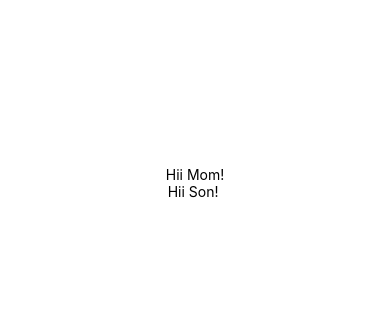
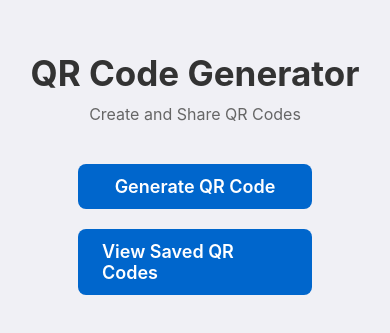
Before and after one commit to Altairian7/expo_qr_code_generator, a React Native app: screen / in a window 390 px wide. Shown: the part 239-572 px from the top of the page. Built offline with nearby package versions, Linux system fonts and the light colour scheme.

Commit message:
Added homepage to the codebase

```diff
--- a/App.js
+++ b/App.js
@@ -1,21 +1,54 @@
-import { StatusBar } from 'expo-status-bar';
-import { StyleSheet, Text, View } from 'react-native';
+import React from 'react';
+import { View, Text, StyleSheet, TouchableOpacity, SafeAreaView } from 'react-native';
 
 export default function App() {
   return (
-    <View style={styles.container}>
-      <Text>Hii Mom!</Text>
-      <Text>Hii Son! </Text>
-      <StatusBar style="auto" />
-    </View>
+    <SafeAreaView style={styles.container}>
+      <Text style={styles.title}>QR Code Generator</Text>
+      <Text style={styles.subtitle}>Create and Share QR Codes</Text>
+
+      <TouchableOpacity style={styles.button} onPress={() => console.log('Navigate to Generate QR Code')}>
+        <Text style={styles.buttonText}>Generate QR Code</Text>
+      </TouchableOpacity>
+
+      <TouchableOpacity style={styles.button} onPress={() => console.log('Navigate to Saved QR Codes')}>
+        <Text style={styles.buttonText}>View Saved QR Codes</Text>
+      </TouchableOpacity>
+    </SafeAreaView>
   );
 }
 
 const styles = StyleSheet.create({
   container: {
     flex: 1,
-    backgroundColor: '#fff',
+    backgroundColor: '#f0f0f5',
     alignItems: 'center',
     justifyContent: 'center',
+    padding: 16,
+  },
+  title: {
+    fontSize: 35,
+    fontWeight: 'bold',
+    color: '#333',
+    marginBottom: 10,
+  },
+  subtitle: {
+    fontSize: 16,
+    color: '#666',
+    marginBottom: 40,
+  },
+  button: {
+    backgroundColor: '#0066cc',
+    paddingVertical: 12,
+    paddingHorizontal: 24,
+    borderRadius: 8,
+    marginBottom: 20,
+    width: '60%',
+    alignItems: 'center',
+  },
+  buttonText: {
+    color: '#fff',
+    fontSize: 18,
+    fontWeight: '600',
   },
 });
```
